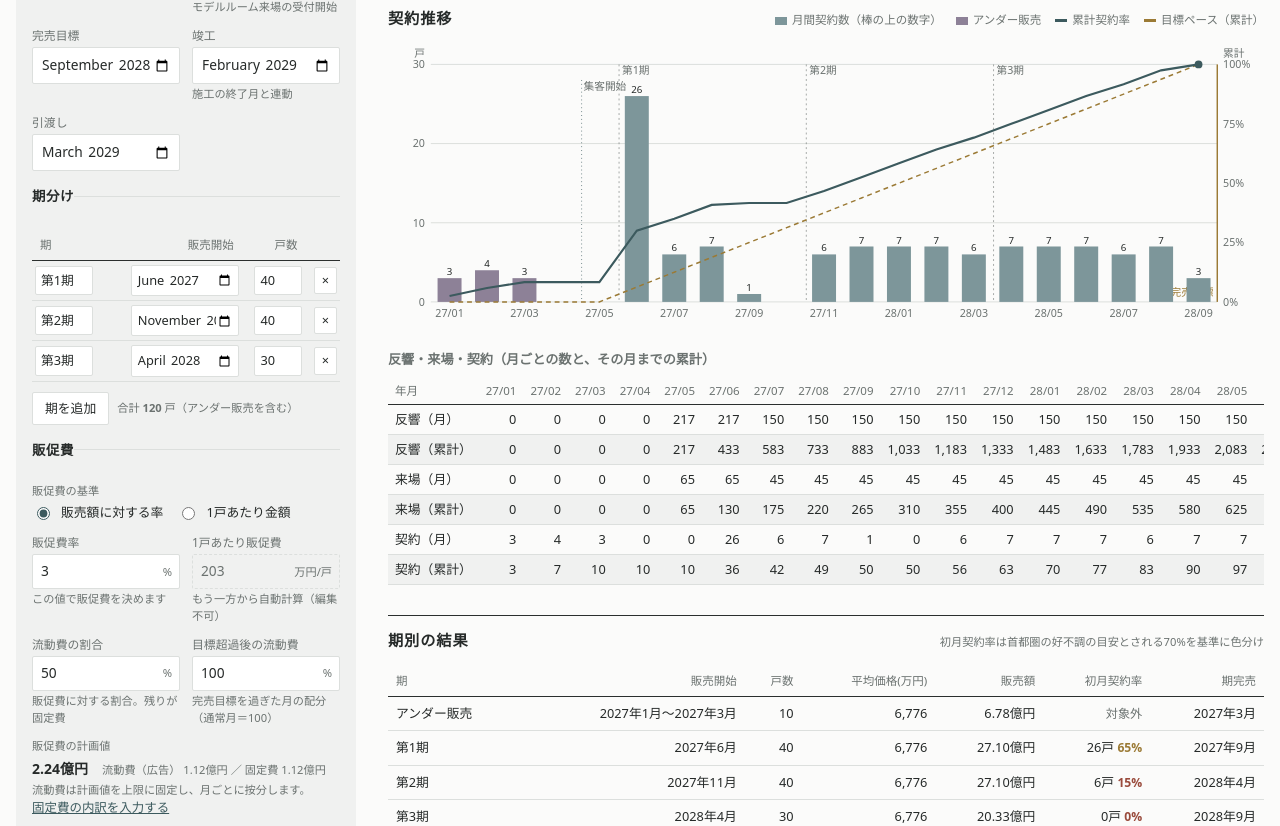
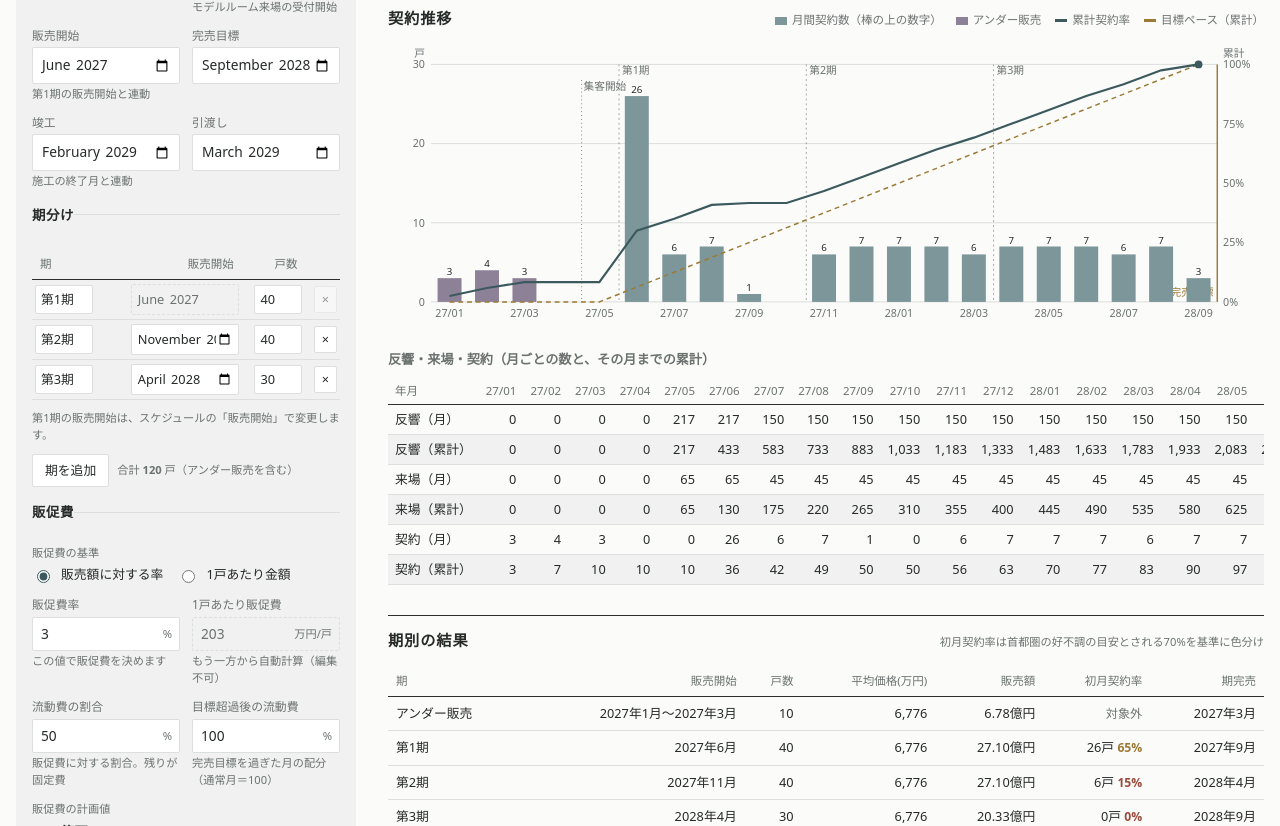
Before and after one commit to yusukea-svg/mansion-schedule, a plain HTML site: page index.html in a window 1280 px wide. Shown: the part 1468-2294 px from the top of the page. Drawn offline with Linux system fonts and the light colour scheme; a web font is replaced by a local one.

Commit message:
スケジュールに販売開始を追加し、第1期の販売開始を連動・編集不可に
Co-Authored-By: Claude Opus 5.5 <noreply@anthropic.com>
Claude-Session: https://claude.ai/code/session_01NR1KUsEgXjYiXJtMYBx7h7

```diff
--- a/index.html
+++ b/index.html
@@ -102,6 +102,7 @@ svg text{fill:var(--muted);font-family:var(--f-body);font-size:11px;font-variant
 .glink{border:0;background:none;padding:0;font-size:.78rem;color:var(--fg);text-align:left;border-radius:0}
 .glink:hover{text-decoration:underline;text-underline-offset:3px}
 td.ov input{border-color:var(--accent);background:var(--accent-soft)}
+input.locked{background:var(--surface-2);color:var(--muted);cursor:not-allowed;border-style:dashed}
 td input.adin.cin{width:58px;font-weight:700}
 td input.adin{width:84px;text-align:right;padding:2px 6px;font-size:.78rem;background:var(--bg)}
 tr.pre td{color:var(--muted)}
@@ -507,6 +508,7 @@ function renderInputs(){
         <div class="fields">
           ${ymField("広告開始","sales.adStart")}
           ${ymField("集客開始","sales.collectStart",{hint:"モデルルーム来場の受付開始"})}
+          ${ymField("販売開始","phases.0.start",{hint:"第1期の販売開始と連動"})}
           ${ymField("完売目標","sales.target")}
           ${ymField("竣工","schedule.build.end",{hint:"施工の終了月と連動"})}
           ${ymField("引渡し","schedule.handover.start")}
@@ -517,10 +519,11 @@ function renderInputs(){
         <div class="scroll"><table class="ptable"><thead><tr><th>期</th><th>販売開始</th><th>戸数</th><th></th></tr></thead><tbody>
         ${S.phases.map((p,k)=>`<tr>
           <td><input aria-label="期名" data-ph="${k}" data-k="name" type="text" value="${esc(p.name)}" style="width:58px"></td>
-          <td><input aria-label="販売開始" data-ph="${k}" data-k="start" type="month" value="${p.start}" style="width:108px"></td>
+          <td>${k===0?`<input aria-label="販売開始（スケジュールの販売開始と連動）" type="month" value="${p.start}" disabled class="locked" title="スケジュールの「販売開始」で変更します" style="width:108px">`:`<input aria-label="販売開始" data-ph="${k}" data-k="start" type="month" value="${p.start}" style="width:108px">`}</td>
           <td><input aria-label="戸数" data-ph="${k}" data-k="units" type="number" min="0" step="1" value="${p.units}" style="width:48px"></td>
-          <td><button type="button" data-del="${k}" aria-label="${esc(p.name)}を削除" ${S.phases.length<2?"disabled":""}>×</button></td></tr>`).join("")}
+          <td><button type="button" data-del="${k}" aria-label="${esc(p.name)}を削除" ${S.phases.length<2||k===0?"disabled":""}>×</button></td></tr>`).join("")}
         </tbody></table></div>
+        <div class="hint">第1期の販売開始は、スケジュールの「販売開始」で変更します。</div>
         <div style="display:flex;gap:8px;align-items:center;flex-wrap:wrap"><button type="button" id="addPhase">期を追加</button>
         <span class="hint">合計 <b class="num">${sumU}</b> 戸${S.under.on?"（アンダー販売を含む）":""}</span>
         ${diff?`<span class="warn">総戸数と ${diff>0?"+":""}${diff} 戸ずれています（試算は期の合計で行います）</span>`:""}</div>
@@ -829,7 +832,7 @@ document.addEventListener("change",e=>{
   else if(t.dataset.ym){ const c=S.scenarios[+t.dataset.sck]; if(!c) return; c.adOverride=c.adOverride||{}; if(t.value==="") delete c.adOverride[t.dataset.ym]; else c.adOverride[t.dataset.ym]=+t.value; save(); render(); return; }
   else if(t.dataset.fx!=null){ const f=S.fixedItems[+t.dataset.fx]; f[t.dataset.k]= t.type==="number"? +t.value : t.value; save(); renderInputs(); render(); return; }
   else return;
-  save(); if(t.dataset.ph!=null||t.dataset.path==="project.units"||/^(under\.|project\.(area|tsubo|units)|sales\.(adStart|collectStart|adMode|adRate|adPerUnit|varRate))/.test(t.dataset.path||"")) renderInputs(); render();
+  save(); if(t.dataset.ph!=null||t.dataset.path==="project.units"||/^(phases\.|under\.|project\.(area|tsubo|units)|sales\.(adStart|collectStart|adMode|adRate|adPerUnit|varRate))/.test(t.dataset.path||"")) renderInputs(); render();
 });
 document.addEventListener("click",e=>{
   const t=e.target.closest("button"); if(!t)return;
```
